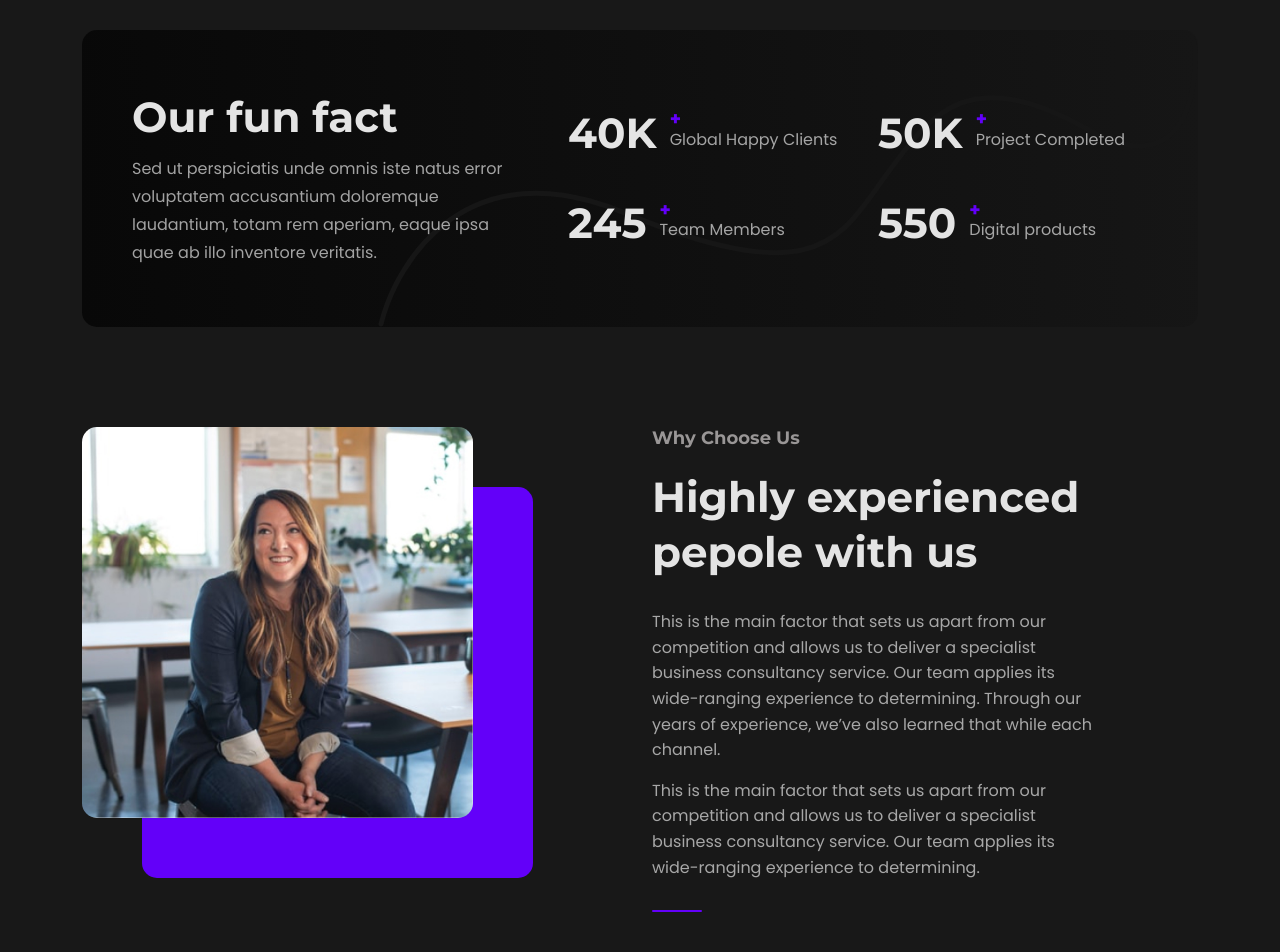
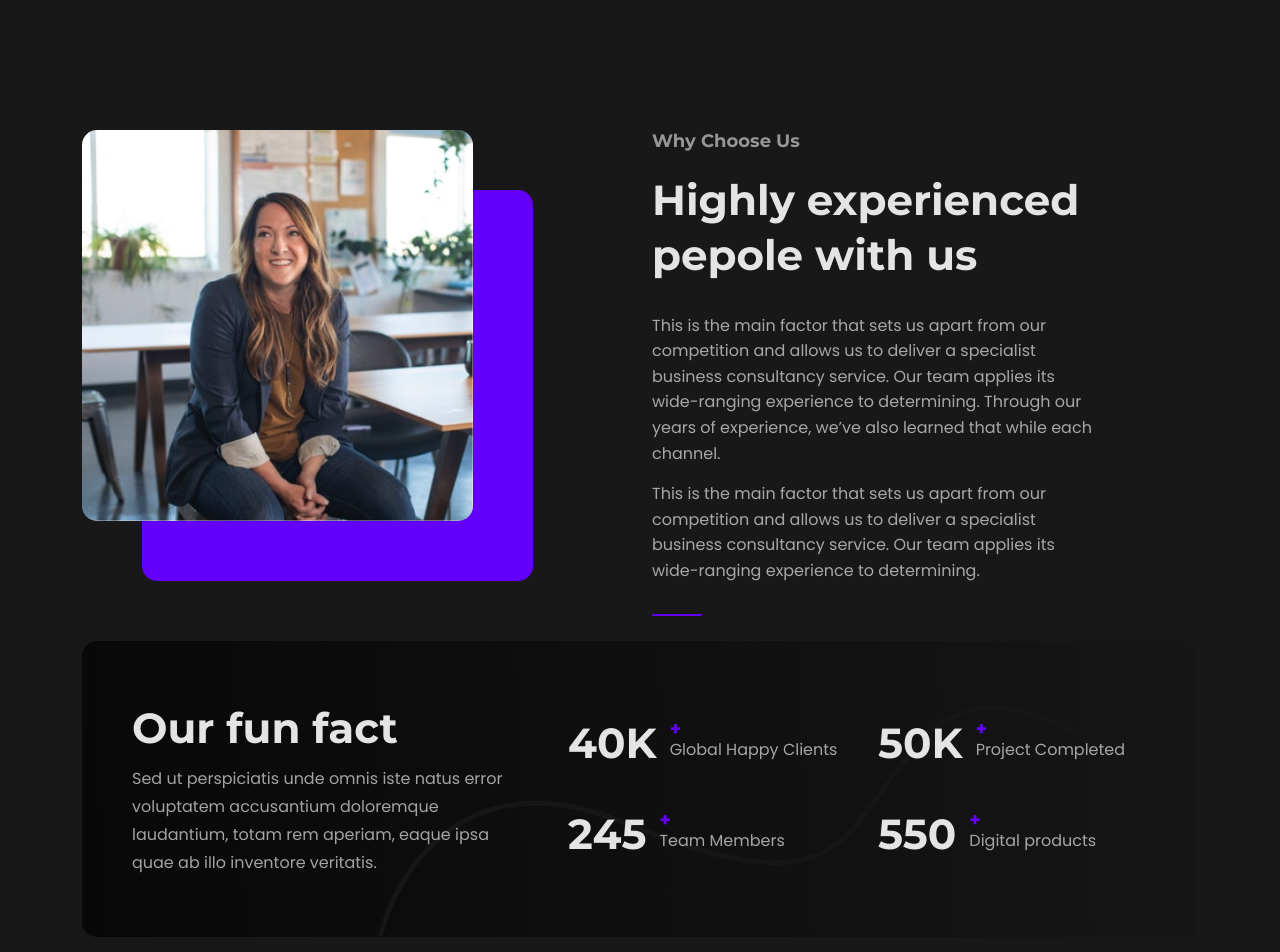
Before and after one commit to risuscreative/alphawebsite, a React (Create React App) app: page /hakkimizda in a window 1280 px wide. Shown: the part 520-1472 px from the top of the page. Built offline with nearby package versions, Linux system fonts and the light colour scheme.

Commit message:
Update AboutPage.jsx

```diff
--- a/src/components/Pages/AboutPage.jsx
+++ b/src/components/Pages/AboutPage.jsx
@@ -40,18 +40,6 @@ export default function AboutPage() {
         pageLinkText="About Us"
       />
       {/* End Page Heading Section */}
-
-
-
-      {/* Start Fun Fact Section */}
-      <Div className="container">
-        <FunFact
-          title="Our fun fact"
-          subtitle="Sed ut perspiciatis unde omnis iste natus error voluptatem accusantium doloremque laudantium, totam rem aperiam, eaque ipsa quae ab illo inventore veritatis."
-          data={funfaceData}
-        />
-      </Div>
-      {/* End Fun Fact Section */}
 
       {/* Start Why Choose Section */}
       <Spacing lg="100" md="80" />
@@ -98,6 +86,18 @@ export default function AboutPage() {
       </Div>
       {/* End Why Choose Section */}
 
+
+      {/* Start Fun Fact Section */}
+      <Div className="container">
+        <FunFact
+          title="Our fun fact"
+          subtitle="Sed ut perspiciatis unde omnis iste natus error voluptatem accusantium doloremque laudantium, totam rem aperiam, eaque ipsa quae ab illo inventore veritatis."
+          data={funfaceData}
+        />
+      </Div>
+      {/* End Fun Fact Section */}
+
+
       {/* Start CTA Section */}
       <Spacing lg="150" md="80" />
       <Div className="container">
```
